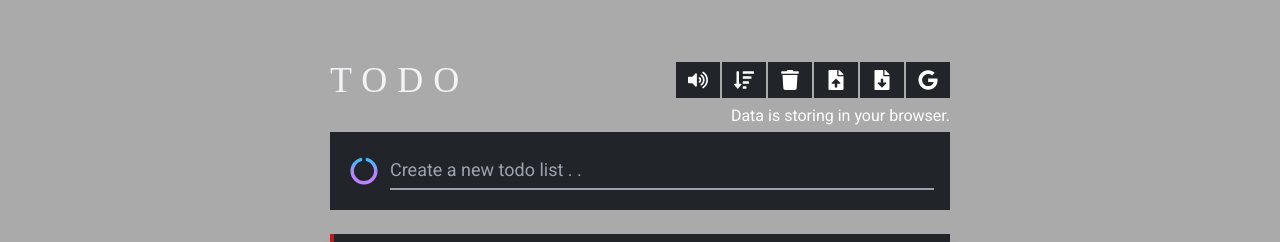
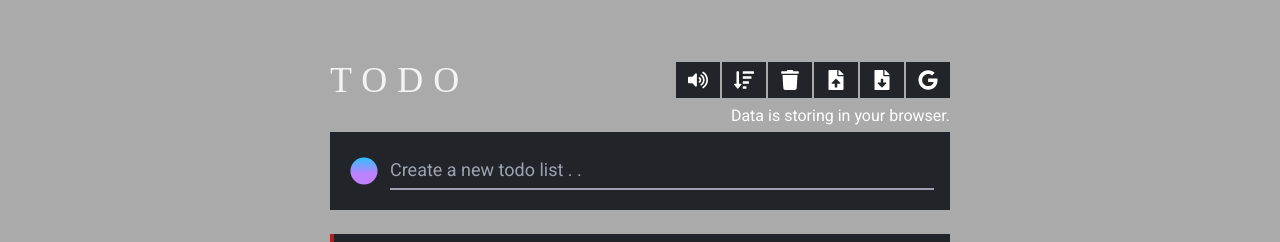
Before and after one commit to ekurt/react-todo-app, a React (Vite) app: page / in a window 1280 px wide. Both pictures are taken after a click on the icon 363 px from the left and 171 px from the top of the page. Shown: the top 242 px of the page. Built offline with nearby package versions, Linux system fonts and the light colour scheme; no server answers; a web font is replaced by a local one.

Commit message:
added uncheck all function

```diff
--- a/src/components/TodoForm/index.jsx
+++ b/src/components/TodoForm/index.jsx
@@ -1,5 +1,5 @@
 import React from "react";
-import { FaCircleNotch } from "react-icons/fa";
+import { FaCircle, FaCircleNotch } from "react-icons/fa";
 import styles from "./index.module.css";
 import useSound from "use-sound";
 import { useDispatch, useSelector } from "react-redux";
@@ -11,6 +11,7 @@ export const TodoForm = () => {
   const { priority, volumes, muted } = useSelector((state) => state.site);
   const { todos, todo } = useSelector((state) => state.todo);
 
+  const doneTodosLength = todos.filter((todo) => !todo.done).length;
   const [playCheck] = useSound("assets/sounds/check.wav", {
     volume: volumes.playCheck,
   });
@@ -69,7 +70,7 @@ export const TodoForm = () => {
     }
   };
 
-  const doneAllHandle = () => {
+  const doneAllHandle = (state) => {
     if (!muted) {
       playCheck();
     }
@@ -79,7 +80,7 @@ export const TodoForm = () => {
           .map((todo) => {
             return {
               ...todo,
-              done: true,
+              done: state,
             };
           })
           .sort((a, b) => (a.done > b.done ? 1 : b.done > a.done ? -1 : 0))
@@ -96,13 +97,23 @@ export const TodoForm = () => {
         </linearGradient>
       </svg>
       <form className={styles.form} onSubmit={submitHandle}>
+        {doneTodosLength > 0 ? (
           <FaCircleNotch
             size={30}
             style={{ fill: "url(#gradient)" }}
             className={styles.icon}
-          onClick={() => doneAllHandle()}
+            onClick={() => doneAllHandle(true)}
             title="Check All"
           />
+        ) : (
+          <FaCircle
+            size={30}
+            style={{ fill: "url(#gradient)" }}
+            className={styles.icon}
+            onClick={() => doneAllHandle(false)}
+            title="Uncheck All"
+          />
+        )}
         <input
           type="search"
           className={styles.input}
```
Lines whose indentation alone changed are shown as unchanged.
